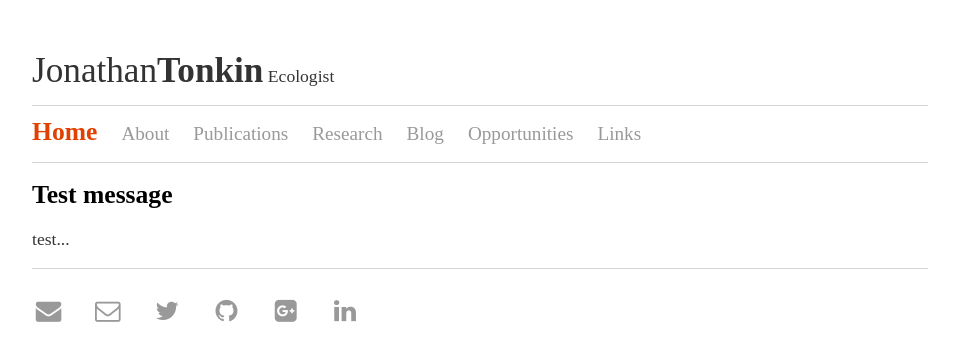
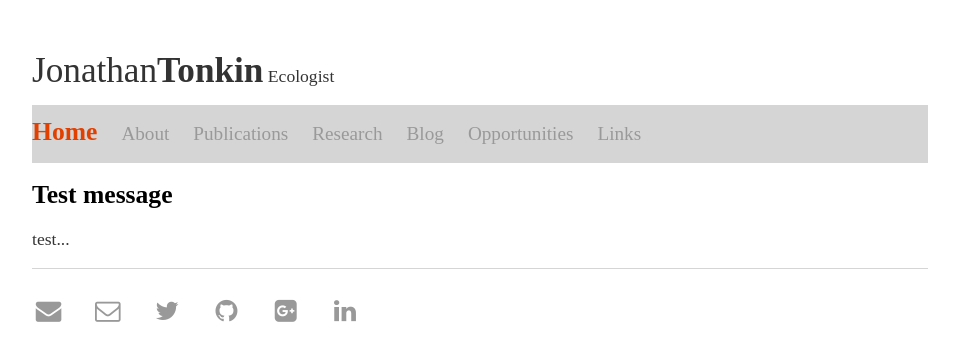
Before and after one commit to jdtonkin/jdtonkin.github.io, a Jekyll site: the page built from index.html, in a window 1280 px wide. Shown: the top 361 px of the page, without its empty margins (160-1119 px from the left). Built offline with Jekyll 4.4.1, drawn with Linux system fonts in a browser that asks for light colours; nearby versions of some CDN libraries; some web fonts are replaced.

Commit message:
Update main.css

```diff
--- a/css/main.css
+++ b/css/main.css
@@ -24,7 +24,7 @@ nav ul .activepage a { color: #E14000; font-size: 1.6em; font-weight: bold;}
 nav ul li .activepage a { color: #E14000; font-size: 1.6em; font-weight: bold;}
 nav ul li .activepage a:hover { text-decoration: none; color: #E14000;}
 
-nav { border-top: 1px solid #d5d5d5; border-bottom: 1px solid #d5d5d5; }
+nav { border-top: 1px solid #d5d5d5; border-bottom: 1px solid #d5d5d5; background: #d5d5d5;}
 footer { border-top: 1px solid #d5d5d5; font-size: 1.6em; }
 footer a:hover { color: #E14000; }
 
```
